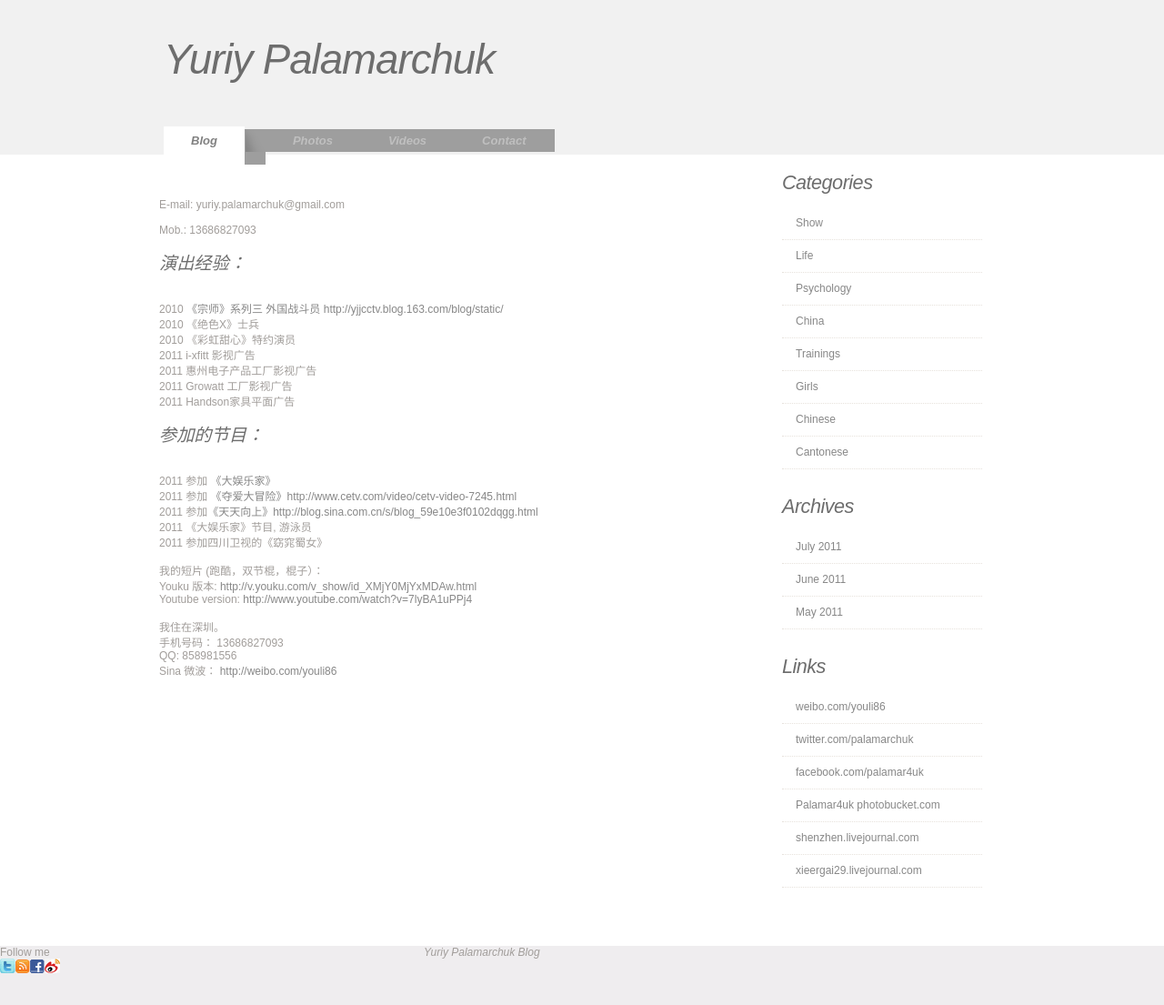
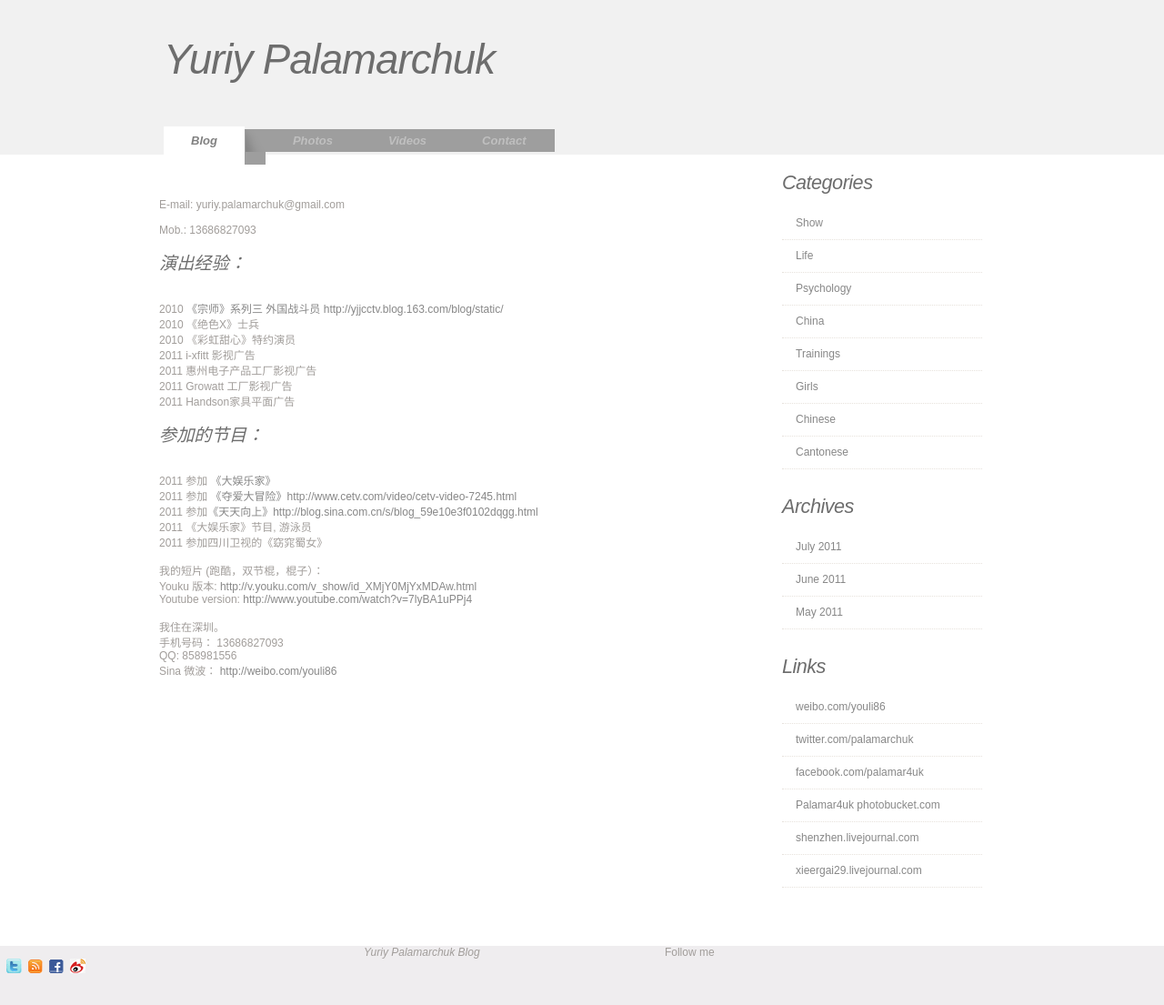
Before and after one commit to iurii/iurii.github.com, a Jekyll site: the page built from about.html, in a window 1280 px wide. Shown: the whole page at 91% size. Built offline with Jekyll 4.4.1, drawn with Linux system fonts in a browser that asks for light colours; grey boxes are pictures that could not be loaded.

```diff
--- a/_layouts/default.html
+++ b/_layouts/default.html
@@ -176,11 +176,11 @@
 
 </div>
 <div id="footer">
-	<span style="font-style: italic; position: relative; padding-left: 400px;">
+	<span style="font-style: italic; position: relative; padding-left: 400px; height: 70px;">
         Yuriy Palamarchuk Blog
         </span>
-        <span style="position: relative; float: left;">
-        Follow me<br /><img src="images/twitter.png"/><img src="images/atom.png"/><img src="images/facebook.png"/><img src="images/weibo.png" />
+        <span style="position: relative; padding-left: 200px; height: 70px;">
+        Follow me<br /><img style="padding-left: 7px;" src="images/twitter.png"/><img style="padding-left: 7px;" src="images/atom.png"/><img style="padding-left: 7px;" src="images/facebook.png"/><img style="padding-left: 7px;" src="images/weibo.png" />
         </span>
 
 
```
